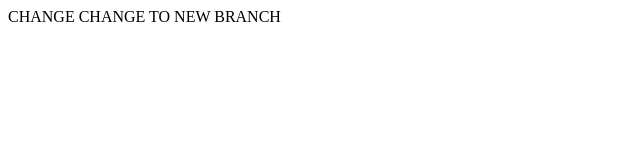
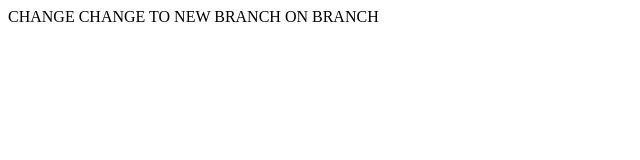
Before and after one commit to jc-onciangco/Lorem-Ipsum, a plain HTML site: page index.html in a window 1280 px wide. Shown: the whole page, without its empty margins (0-640 px from the left). Drawn offline with Linux system fonts and the light colour scheme.

Commit message:
Added on branch

```diff
--- a/index.html
+++ b/index.html
@@ -8,5 +8,7 @@
 <body>
     CHANGE
     CHANGE TO NEW BRANCH
+    ON BRANCH
+
 </body>
 </html>
```
